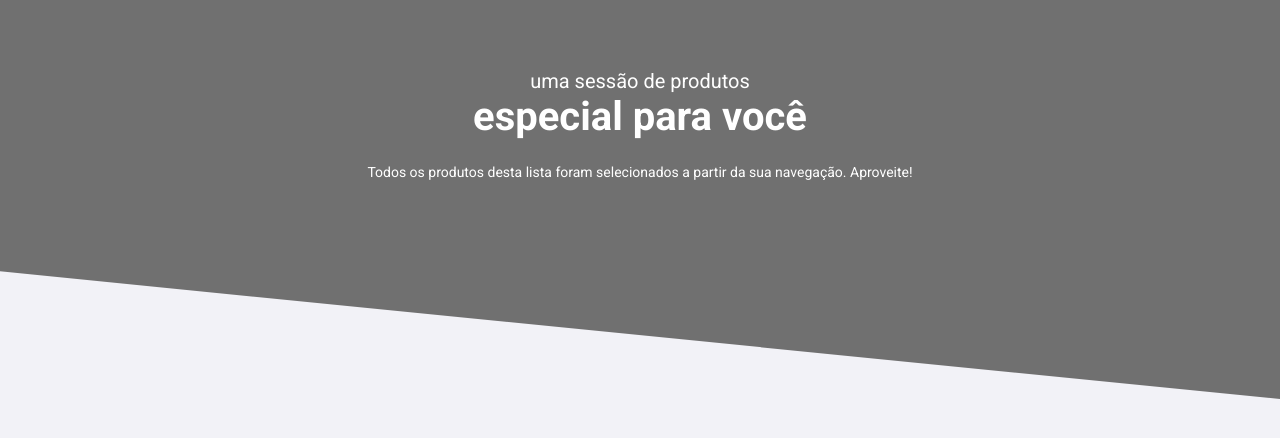
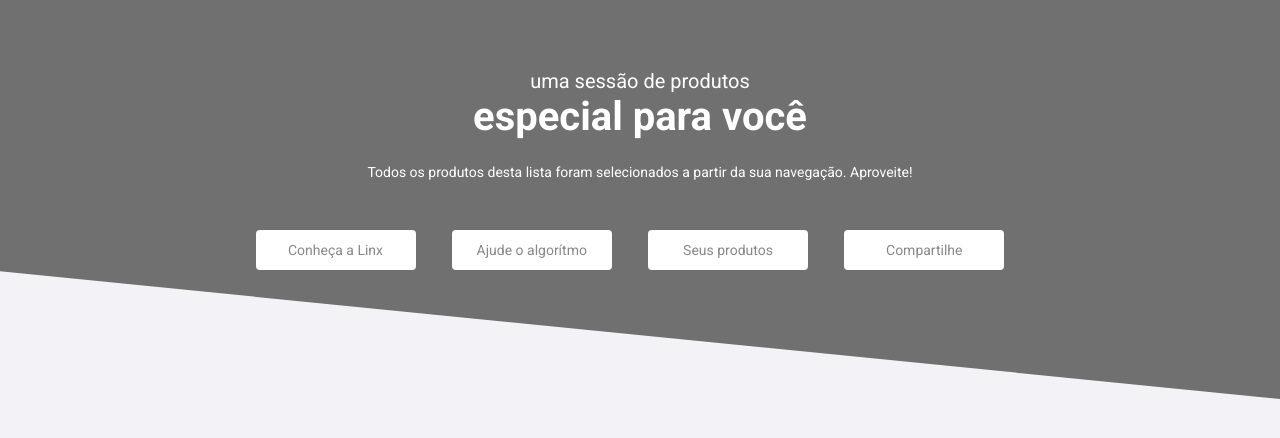
Before and after one commit to ecthon-b/front-challenge, a Next.js app: page / in a window 1280 px wide. Shown: the top 438 px of the page. Built offline with nearby package versions, Linux system fonts and the light colour scheme.

Commit message:
NavigationBar component

```diff
--- a/src/components/Header/styles.module.scss
+++ b/src/components/Header/styles.module.scss
@@ -2,9 +2,10 @@
   height: 24.938rem;
   background: #707070;
   clip-path: polygon(0 0, 100% 0%, 100% 100%, 0 68%);
-  position: fixed;
+  position: absolute;
   right: 0;
   left: 0;
+  top: 0;
 }
 
 .headerContent {
--- /dev/null
+++ b/src/components/NavigationBar/index.tsx
@@ -0,0 +1,14 @@
+import styles from './styles.module.scss';
+
+export function NavigationBar() {
+    return (
+        <div className={styles.divContainer}>
+            <nav className={styles.navContent}>
+                <a className={styles.navButton} href="#">Conheça a Linx</a>
+                <a className={styles.navButton} href="#">Ajude o algorítmo</a>
+                <a className={styles.navButton} href="#">Seus produtos</a>
+                <a className={styles.navButton} href="#">Compartilhe</a>
+            </nav>
+        </div>
+    )
+}
--- /dev/null
+++ b/src/components/NavigationBar/styles.module.scss
@@ -0,0 +1,28 @@
+.divContainer {
+  max-width: 1120px;
+  margin: 0 auto;
+  position: relative;
+  top: 230px;
+
+  .navContent {
+    margin: 0 auto;
+    max-width: 769px;
+    display: grid;
+    grid-template-columns: repeat(4, 1fr);
+    gap: 1rem;
+
+    .navButton {
+      display: inline-grid;
+      background: var(--with);
+      width: 160px;
+      height: 40px;
+      border-radius: 4px;
+      align-items: center;
+
+      font-size: 0.875rem; // 14px
+      color: #888888;
+      font-weight: 400;
+      text-align: center;
+    }
+  }
+}
--- a/src/pages/index.tsx
+++ b/src/pages/index.tsx
@@ -1,5 +1,6 @@
 import Head from "next/head"
 import { Header } from "../components/Header"
+import { NavigationBar } from "../components/NavigationBar"
 
 export default function Home() {
   return (
@@ -8,6 +9,7 @@ export default function Home() {
         <title>Document</title>
       </Head>
       <Header />
+      <NavigationBar />
     </>
   )
 }
```
